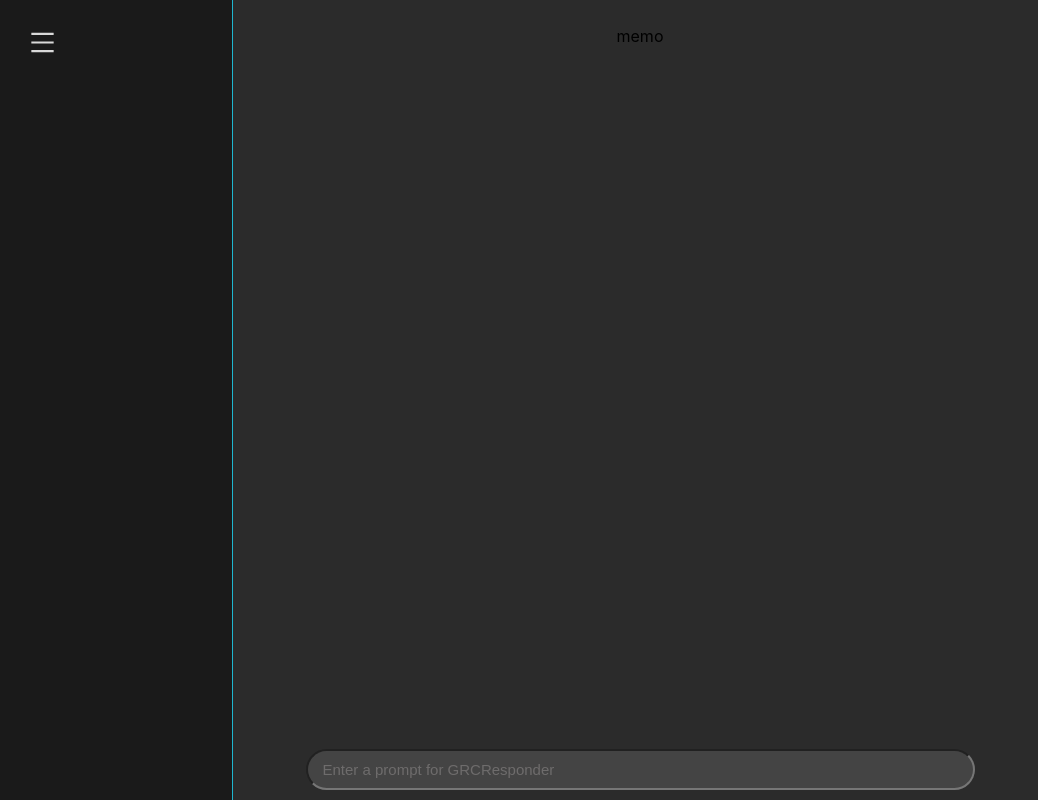
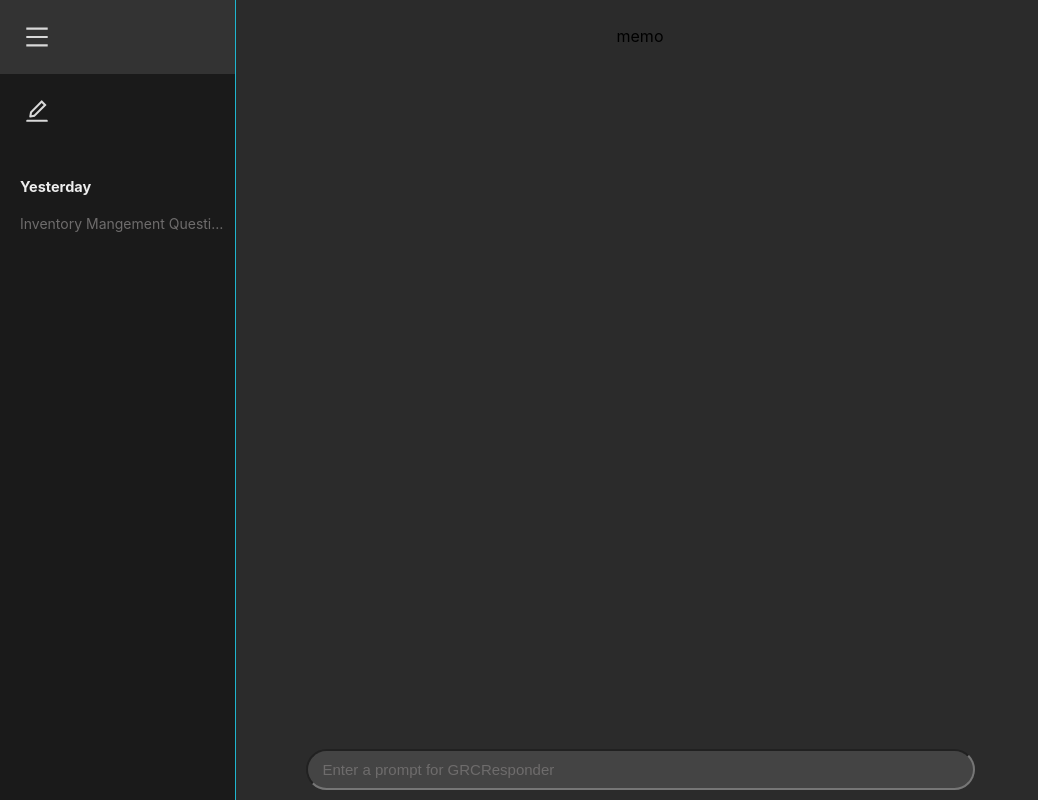
Before and after one commit to bsteier/GRCResponder, a React (Create React App) app in the folder client/: page / in a window 1280 px wide. Both pictures are taken after a click on the element 42 px from the left and 42 px from the top of the page. Shown: the whole page, without its empty margins (0-1038 px from the left). Built offline with nearby package versions, Linux system fonts and the light colour scheme.

Commit message:
Completed side-bar mock.

```diff
--- a/client/src/components/Sidebar.tsx
+++ b/client/src/components/Sidebar.tsx
@@ -1,6 +1,6 @@
 import React from "react";
 import '../styles/Sidebar.css'
-import {MenuOutlined} from "@ant-design/icons";
+import {MenuOutlined, EditOutlined} from "@ant-design/icons";
 
 interface SidebarProps {
   isOpen: boolean;
@@ -11,13 +11,24 @@ const Sidebar: React.FC<SidebarProps> = ({ isOpen, toggleSidebar }) => {
   return (
     <div className={`sidebar ${isOpen ? 'open' : ''}`}>
         <div className="sidebar-header">
-            <MenuOutlined className="menu-icon" onClick={toggleSidebar}/>
+            <MenuOutlined className="sidebar-icon" onClick={toggleSidebar}/>
+            <EditOutlined className="sidebar-icon" />
         </div>
-        <div className="sidebar-content">
-
+        <div className={`sidebar-content ${isOpen ? "" : "hidden"}`}>
+          <div className='past-chats'>
+            <span className='time-title'>Yesterday</span>
+            <span className='chat-title'>Inventory Mangement Question</span>
+          </div>
         </div>
     </div>
-
+    // <div className={`fixed top-0 left-0 h-full bg-gray-800 text-white w-64 transition-transform ${isOpen ? "translate-x-0" : "-translate-x-64"} duration-300`}>
+    //   <button className="p-4 text-xl" onClick={toggleSidebar}>✖</button>
+    //   <nav className="flex flex-col p-4 space-y-2">
+    //     {/* <Link to="/" className="p-2 hover:bg-gray-700 rounded">Home</Link>
+    //     <Link to="/about" className="p-2 hover:bg-gray-700 rounded">About</Link>
+    //     <Link to="/contact" className="p-2 hover:bg-gray-700 rounded">Contact</Link> */}
+    //   </nav>
+    // </div>
   );
 };
 
--- a/client/src/styles/Sidebar.css
+++ b/client/src/styles/Sidebar.css
@@ -4,23 +4,61 @@
     flex-direction: column;
     position: fixed;
     height: 100vh;
-    padding-top: 20px;
-    padding: 20px;
     border-right: 1.5px solid #1FB6CE;
-    width: 45px; /* Default width to fit the icon */
+    width: 74px; /* Width to fit the icon */
     transition: width 0.3s ease-in-out;
+    overflow: hidden;
 }
 
 .sidebar.open {
-    width: 15vw;
+    width: 235px;
 }
 
 .sidebar-header {
     display: flex;
     justify-content: flex-start;
-    padding: 10px;
+    flex-direction: column;
+    margin-bottom: 20px;
 }
-.menu-icon {
+
+.sidebar-icon {
     color: #D9D9D9;
-    font-size: 25px;
+    padding: 25px;
+    font-size: 24px;
 }
+
+.sidebar-icon:hover {
+    background-color: #3c3c3cc3 ;
+}
+
+.sidebar-content {
+    opacity: 1;
+    overflow-y: auto;
+    transition-delay: 0.2s;
+    transition: opacity 0.4s ease-in;
+}
+
+.past-chats {
+    display: flex;
+    flex-direction: column;
+    text-align: left;
+    margin-left: 10px;
+}
+.time-title {
+    color: #EDEDED;
+    font-weight: bold;
+    font-size: 14.5px;
+    margin: 10px;
+}
+.chat-title {
+    color: #6E6C6C;
+    font-size: 14px;
+    margin: 10px;
+    text-overflow: ellipsis;
+    white-space: nowrap;
+    overflow: hidden;
+}
+.hidden {
+    opacity: 0;
+    transition: opacity 0.2s ease-out;
+}
```
